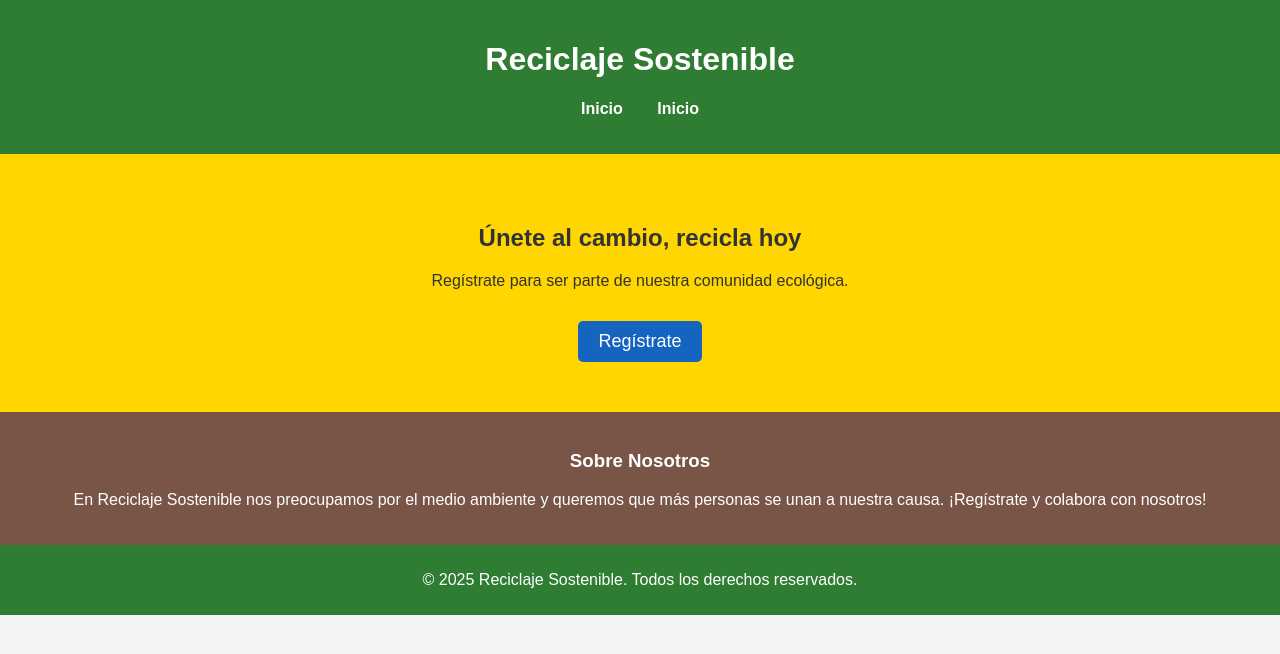
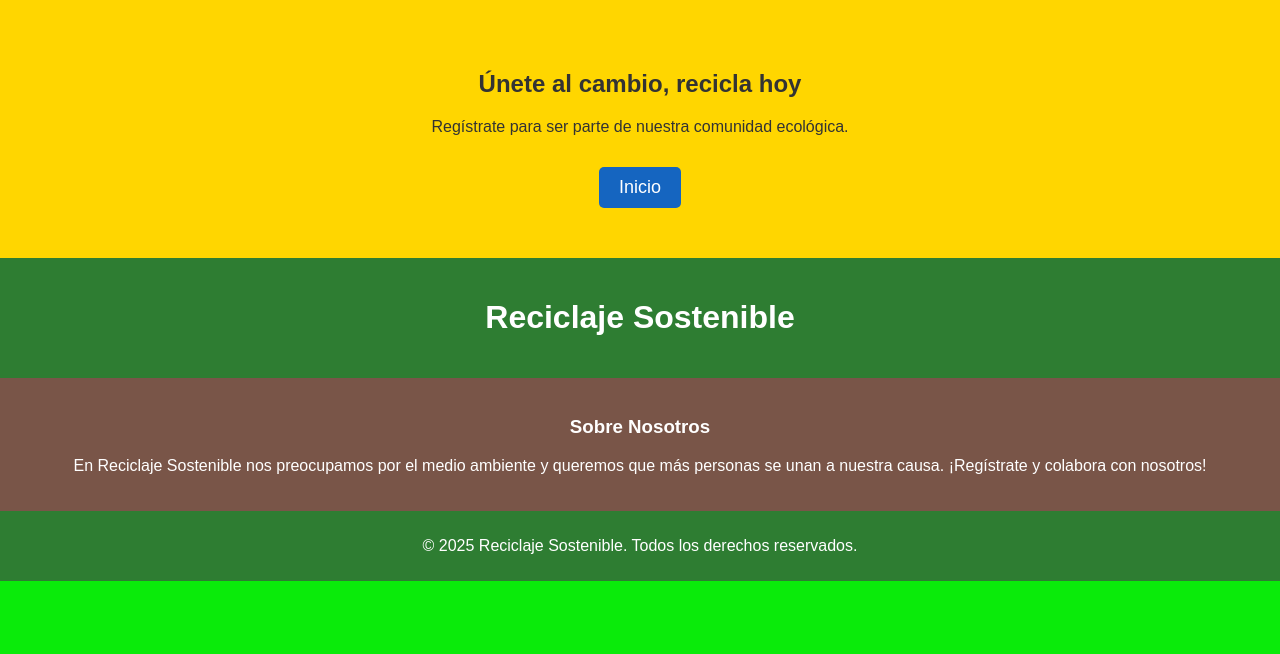
Before and after one commit to Marrypierce/RECICLAGEM, a PHP site: page / in a window 1280 px wide. Shown: the top 654 px of the page. Run offline with PHP 8.4, Linux system fonts and the light colour scheme.

Commit message:
Add files via upload

```diff
--- a/serio/ON.html
+++ b/serio/ON.html
@@ -7,6 +7,7 @@
     <link href="https://cdn.jsdelivr.net/npm/bootstrap@5.3.3/dist/css/bootstrap.min.css" rel="stylesheet" integrity="sha384-QWTKZyjpPEjISv5WaRU9OFeRpok6YctnYmDr5pNlyT2bRjXh0JMhjY6hW+ALEwIH" crossorigin="anonymous">
 
 </head>
+<body style="background-color: rgb(10, 235, 10);">
 <body>
     <header class="mt-3 text-center">
         <style>
--- a/serio/PN.html
+++ b/serio/PN.html
@@ -7,6 +7,7 @@
     <link href="https://cdn.jsdelivr.net/npm/bootstrap@5.3.3/dist/css/bootstrap.min.css" rel="stylesheet" integrity="sha384-QWTKZyjpPEjISv5WaRU9OFeRpok6YctnYmDr5pNlyT2bRjXh0JMhjY6hW+ALEwIH" crossorigin="anonymous">
 
 </head>
+<body style="background-color: rgb(10, 235, 10);">
 <body>
     <header class="mt-3 text-center">
         <style>
--- a/serio/VN.html
+++ b/serio/VN.html
@@ -7,6 +7,7 @@
     <link href="https://cdn.jsdelivr.net/npm/bootstrap@5.3.3/dist/css/bootstrap.min.css" rel="stylesheet" integrity="sha384-QWTKZyjpPEjISv5WaRU9OFeRpok6YctnYmDr5pNlyT2bRjXh0JMhjY6hW+ALEwIH" crossorigin="anonymous">
 
 </head>
+<body style="background-color: rgb(10, 235, 10);">
 <body>
     <header class="mt-3 text-center">
         <style>
--- a/serio/index.html
+++ b/serio/index.html
@@ -6,22 +6,18 @@
     <title>Reciclaje Sostenible</title>
     <link rel="stylesheet" href="styles.css">
 </head>
+<body style="background-color: rgb(10, 235, 10);">
 <body>
-    <header>
-        <h1>Reciclaje Sostenible</h1>
-        <nav>
-            <ul>
-                <li><a href="registro.html">Inicio</a></li>
-                <li><a href="login.php">Inicio</a></li>
-            </ul>
-        </nav>
-    </header>
-
     <section class="hero">
         <h2>Únete al cambio, recicla hoy</h2>
         <p>Regístrate para ser parte de nuestra comunidad ecológica.</p>
-        <a href="Registro_de_usuario.php" class="btn">Regístrate</a>
+        <a href="inicio.html" class="btn">Inicio</a>
     </section>
+
+    <header>
+        <h1>Reciclaje Sostenible</h1>
+    </header>
+
 
     <section class="content">
         <h3>Sobre Nosotros</h3>
--- a/serio/inicio.html
+++ b/serio/inicio.html
@@ -7,6 +7,7 @@
     <link href="https://cdn.jsdelivr.net/npm/bootstrap@5.3.3/dist/css/bootstrap.min.css" rel="stylesheet" integrity="sha384-QWTKZyjpPEjISv5WaRU9OFeRpok6YctnYmDr5pNlyT2bRjXh0JMhjY6hW+ALEwIH" crossorigin="anonymous">
 
 </head>
+<body style="background-color: rgb(10, 235, 10);">
 <body>
     <header class="mt-3 text-center">
         <style>
@@ -34,7 +35,7 @@
         <button class="meu-botao" onclick="window.location.href='plastico.html';">PLÁSTICO</button>
         <button class="meu-botao" onclick="window.location.href='papel.html';">PAPEL</button>
         <button class="meu-botao" onclick="window.location.href='organico.html';">ORGANICO</button>
-        <button class="meu-botao" onclick="window.location.href='registro.html';">VOLVER</button>
+        <button class="meu-botao" onclick="window.location.href='index.html';">VOLVER</button>
 </body>
         <h1>MATERIALES</h1>
     </header>
--- a/serio/metal.html
+++ b/serio/metal.html
@@ -7,6 +7,7 @@
     <link href="https://cdn.jsdelivr.net/npm/bootstrap@5.3.3/dist/css/bootstrap.min.css" rel="stylesheet" integrity="sha384-QWTKZyjpPEjISv5WaRU9OFeRpok6YctnYmDr5pNlyT2bRjXh0JMhjY6hW+ALEwIH" crossorigin="anonymous">
 
 </head>
+<body style="background-color: rgb(10, 235, 10);">
 <body>
     <header class="mt-3 text-center">
     </head>
--- a/serio/mn.html
+++ b/serio/mn.html
@@ -7,6 +7,7 @@
     <link href="https://cdn.jsdelivr.net/npm/bootstrap@5.3.3/dist/css/bootstrap.min.css" rel="stylesheet" integrity="sha384-QWTKZyjpPEjISv5WaRU9OFeRpok6YctnYmDr5pNlyT2bRjXh0JMhjY6hW+ALEwIH" crossorigin="anonymous">
 
 </head>
+<body style="background-color: rgb(10, 235, 10);">
 <body>
     <header class="mt-3 text-center">
         <style>
--- a/serio/organico.html
+++ b/serio/organico.html
@@ -7,6 +7,7 @@
     <link href="https://cdn.jsdelivr.net/npm/bootstrap@5.3.3/dist/css/bootstrap.min.css" rel="stylesheet" integrity="sha384-QWTKZyjpPEjISv5WaRU9OFeRpok6YctnYmDr5pNlyT2bRjXh0JMhjY6hW+ALEwIH" crossorigin="anonymous">
 
 </head>
+<body style="background-color: rgb(10, 235, 10);">
 <body>
     <header class="mt-3 text-center">
         <style>
--- a/serio/papel.html
+++ b/serio/papel.html
@@ -7,6 +7,7 @@
     <link href="https://cdn.jsdelivr.net/npm/bootstrap@5.3.3/dist/css/bootstrap.min.css" rel="stylesheet" integrity="sha384-QWTKZyjpPEjISv5WaRU9OFeRpok6YctnYmDr5pNlyT2bRjXh0JMhjY6hW+ALEwIH" crossorigin="anonymous">
 
 </head>
+<body style="background-color: rgb(10, 235, 10);">
 <body>
     <header class="mt-3 text-center">
         <style>
--- a/serio/plastico.html
+++ b/serio/plastico.html
@@ -7,12 +7,13 @@
     <link href="https://cdn.jsdelivr.net/npm/bootstrap@5.3.3/dist/css/bootstrap.min.css" rel="stylesheet" integrity="sha384-QWTKZyjpPEjISv5WaRU9OFeRpok6YctnYmDr5pNlyT2bRjXh0JMhjY6hW+ALEwIH" crossorigin="anonymous">
 
 </head>
+<body style="background-color: rgb(10, 235, 10);">
 <body>
     <header class="mt-3 text-center">
         <style>
 
             .meu-botao {
-                background-color: #4CAF50;
+                background-color: #c90000;
                 color: white;
                 padding: 15px 32px;
                 font-size: 16px;
@@ -23,7 +24,7 @@
 
 
             .meu-botao:hover {
-                background-color: #45a049;
+                background-color: #a72828;
             }
         </style>
     </head>
--- a/serio/styles.css
+++ b/serio/styles.css
@@ -1,4 +1,8 @@
-  body {
+body {
+    background-color: lightblue;
+}
+
+ body {
     font-family: Arial, sans-serif;
     margin: 0;
     padding: 0;
--- a/serio/vidro.html
+++ b/serio/vidro.html
@@ -7,6 +7,7 @@
     <link href="https://cdn.jsdelivr.net/npm/bootstrap@5.3.3/dist/css/bootstrap.min.css" rel="stylesheet" integrity="sha384-QWTKZyjpPEjISv5WaRU9OFeRpok6YctnYmDr5pNlyT2bRjXh0JMhjY6hW+ALEwIH" crossorigin="anonymous">
 
 </head>
+<body style="background-color: rgb(10, 235, 10);">
 <body>
     <header class="mt-3 text-center">
         <style>
```
Also changed, not shown: serio/PLN.html (+8 -2 lines).
